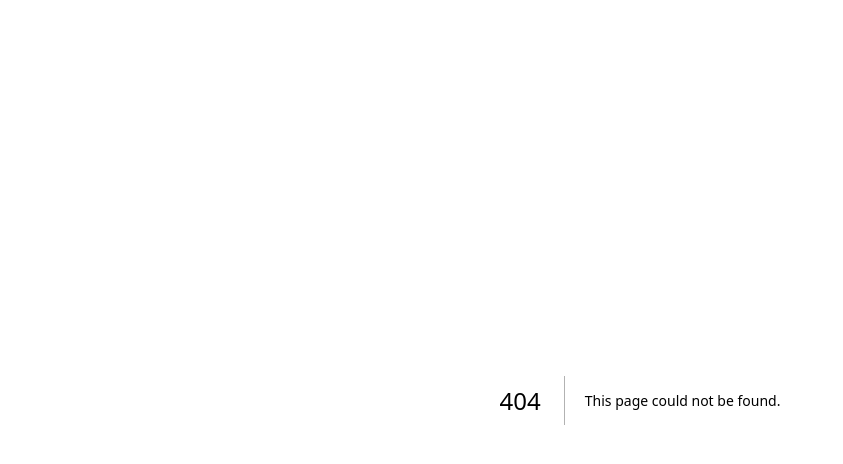
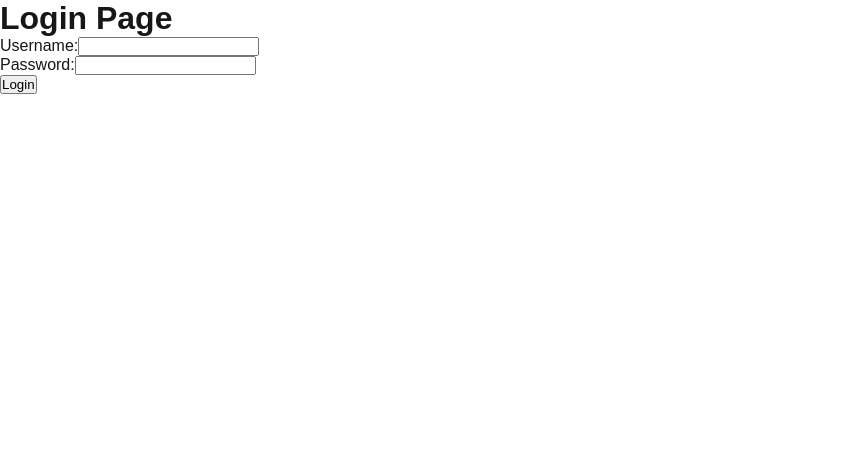
Before and after one commit to Chandan785/Learning-Nextjs-, a Next.js app: page /login in a window 1280 px wide. Before the commit this address had no page. Shown: the top 464 px of the page, without its empty margins (0-843 px from the left). Built offline with nearby package versions, Linux system fonts and the light colour scheme.

Commit message:
routing,linking& navugation

```diff
--- /dev/null
+++ b/src/app/login/page.js
@@ -0,0 +1,23 @@
+import link from "next/link";
+const login =() =>{
+    return(
+        <main>
+            <h1>Login Page</h1>
+            <form>
+                <label htmlFor="username">Username:</label>
+                <input type="text" id="username" name="username" required />
+                <br />
+                <label htmlFor="password">Password:</label>
+                <input type="password" id="password" name="password" required />
+                <br />
+                <button type="submit">Login</button>
+                </form>
+
+              </main>
+
+
+
+
+    )
+}
+export default login;
```
Also changed, not shown: src/app/about/page.js (added, +10 -0 lines), src/app/page.js (+30 -0 lines).
